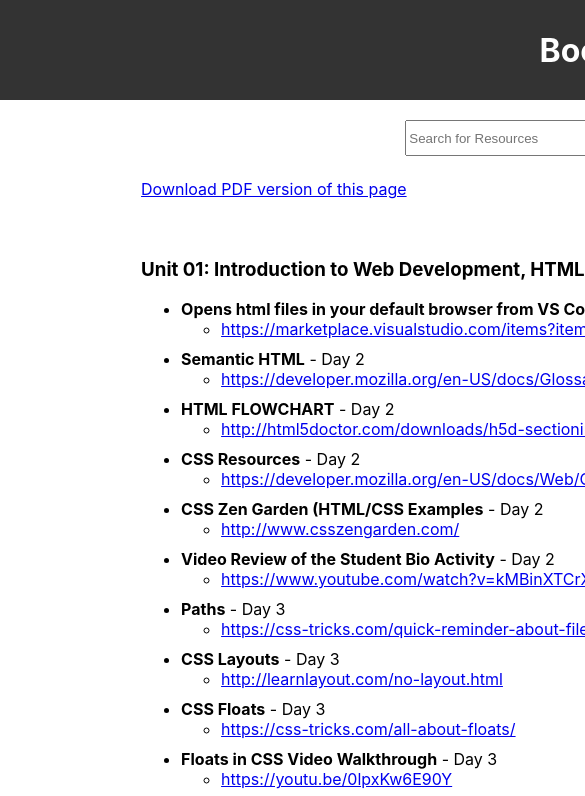
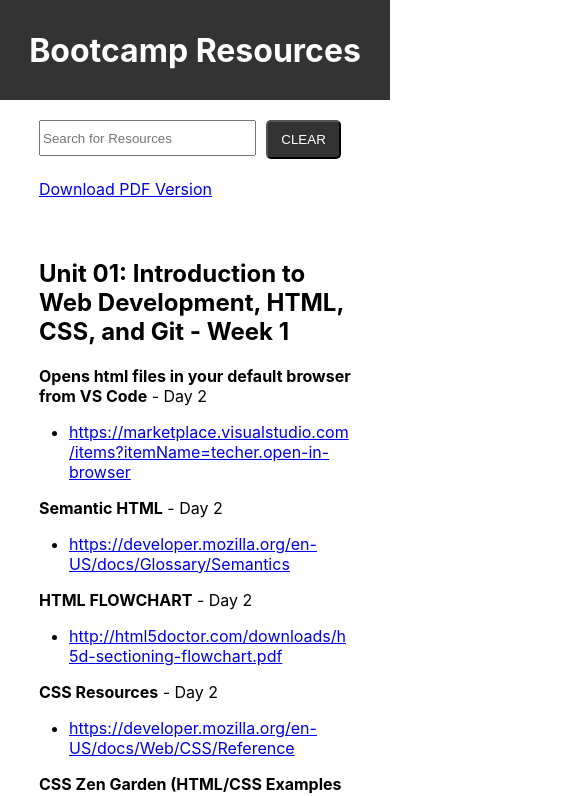
Before and after one commit to jaymascarenas/bootcamp-resources, a React (Create React App) app: page / in a window 390 px wide. Shown: the top 796 px of the page, 585 px wide, since content can reach past the window. Built offline with nearby package versions, Linux system fonts and the light colour scheme.

Commit message:
Add scroll top and fix mobile

```diff
--- a/package.json
+++ b/package.json
@@ -8,6 +8,7 @@
     "@testing-library/user-event": "^12.1.10",
     "react": "^17.0.1",
     "react-dom": "^17.0.1",
+    "react-icons": "^4.1.0",
     "react-scripts": "4.0.1",
     "styled-components": "^5.2.1",
     "web-vitals": "^0.2.4"
--- a/src/App.css
+++ b/src/App.css
@@ -2,37 +2,29 @@
   text-align: center;
 }
 
-.App-logo {
-  height: 40vmin;
-  pointer-events: none;
+.scrollTop {
+  position: fixed;
+  width: 100%;
+  bottom: 20px;
+  align-items: center;
+  height: 20px;
+  justify-content: center;
+  z-index: 1000;
+  cursor: pointer;
+  animation: fadeIn 0.3s;
+  transition: opacity 0.4s;
+  opacity: 0.5;
 }
 
-@media (prefers-reduced-motion: no-preference) {
-  .App-logo {
-    animation: App-logo-spin infinite 20s linear;
+.scrollTop:hover {
+  opacity: 1;
+}
+
+@keyframes fadeIn {
+  0% {
+    opacity: 0;
+  }
+  100% {
+    opacity: 0.5;
   }
 }
-
-.App-header {
-  background-color: #282c34;
-  min-height: 100vh;
-  display: flex;
-  flex-direction: column;
-  align-items: center;
-  justify-content: center;
-  font-size: calc(10px + 2vmin);
-  color: white;
-}
-
-.App-link {
-  color: #61dafb;
-}
-
-@keyframes App-logo-spin {
-  from {
-    transform: rotate(0deg);
-  }
-  to {
-    transform: rotate(360deg);
-  }
-}
--- a/src/App.js
+++ b/src/App.js
@@ -1,22 +1,17 @@
 import React from "react";
-import styled from "styled-components";
+import ScrollTop from "./components/ScrollTop";
 import Header from "./components/Header";
 import Footer from "./components/Footer";
 import Content from "./components/Content";
 
-const Layout = styled.div`
-  display: grid;
-  height: 100vh;
-  grid-template-rows: auto 1fr auto;
-`;
-
 function App() {
   return (
-    <Layout>
+    <>
       <Header />
+      <ScrollTop />
       <Content />
       <Footer />
-    </Layout>
+    </>
   );
 }
 
--- a/src/components/Content.js
+++ b/src/components/Content.js
@@ -12,7 +12,12 @@ const StyledContent = styled.div`
   max-width: 80%;
   margin: 0 auto;
   ul {
-    margin-bottom: 10px;
+    li {
+      word-wrap: break-word;
+    }
+  }
+  ul:first-of-type {
+    padding-left: 30px;
   }
 `;
 
@@ -55,30 +60,34 @@ const Content = () => {
 
   return (
     <StyledContent>
-      <Search handleChange={handleChange} searchTerm={searchTerm} setSearchTerm={setSearchTerm} />
-      <a href="/bootcamp-resources.pdf">Download PDF version of this page</a>
+      <Search
+        handleChange={handleChange}
+        searchTerm={searchTerm}
+        setSearchTerm={setSearchTerm}
+      />
+      <a href="/bootcamp-resources.pdf">Download PDF Version</a>
       <Results results={searchResults} />
       {modules.map((value) => (
         <div key={value.module}>
-          <h3>
+          <h2>
             {value.module} - Week {value.week}
-          </h3>
-          <ul>
+          </h2>
           {value.resources &&
             value.resources.map((items) => (
-                <li key={items.title}>
+              <div key={items.title}>
                 <strong>{items.title}</strong> - Day {items.day}
                 <ul>
                   {items.links &&
                     items.links.map((link) => (
                       <li key={link}>
-                          <a href={link}target="_blank" rel="noreferrer">{link}</a>
+                        <a href={link} target="_blank" rel="noreferrer">
+                          {link}
+                        </a>
                       </li>
                     ))}
                 </ul>
-                </li>
+              </div>
             ))}
-          </ul>
           <hr />
         </div>
       ))}
--- a/src/components/Results.js
+++ b/src/components/Results.js
@@ -22,6 +22,11 @@ const StyledResults = styled.div`
     font-size: 12px;
     line-height: 1;
     color: #ffffff;
+  }
+  @media screen and (max-width: 768px) {
+    .card {
+      width: 100%;
+    }
   }
 `;
 
--- /dev/null
+++ b/src/components/ScrollTop.js
@@ -0,0 +1,36 @@
+import React, { useState, useEffect } from "react";
+import { FaArrowCircleUp } from "react-icons/fa";
+import "../App.css";
+
+const ScrollTop = () => {
+  const [showScroll, setShowScroll] = useState(false);
+
+  useEffect(() => {
+    window.addEventListener("scroll", checkScrollTop);
+    return function cleanup() {
+      window.removeEventListener("scroll", checkScrollTop);
+    };
+  });
+
+  const checkScrollTop = () => {
+    if (!showScroll && window.pageYOffset > 400) {
+      setShowScroll(true);
+    } else if (showScroll && window.pageYOffset <= 400) {
+      setShowScroll(false);
+    }
+  };
+
+  const scrollTop = () => {
+    window.scrollTo({ top: 0, behavior: "smooth" });
+  };
+
+  return (
+    <FaArrowCircleUp
+      className="scrollTop"
+      onClick={scrollTop}
+      style={{ height: 40, display: showScroll ? "flex" : "none" }}
+    />
+  );
+};
+
+export default ScrollTop;
```
Also changed, not shown: 2 other files (tests, documents, lock files or other folders). Lines whose indentation alone changed are shown as unchanged.
